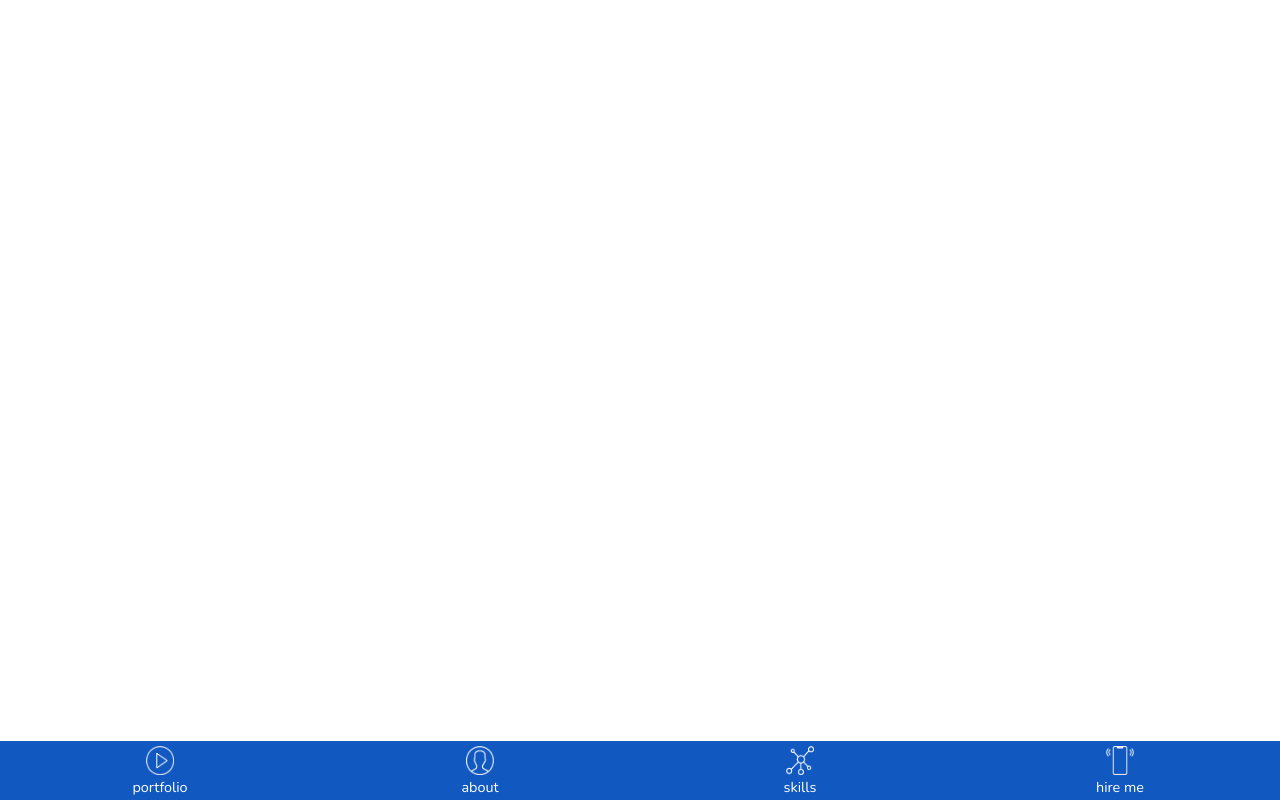
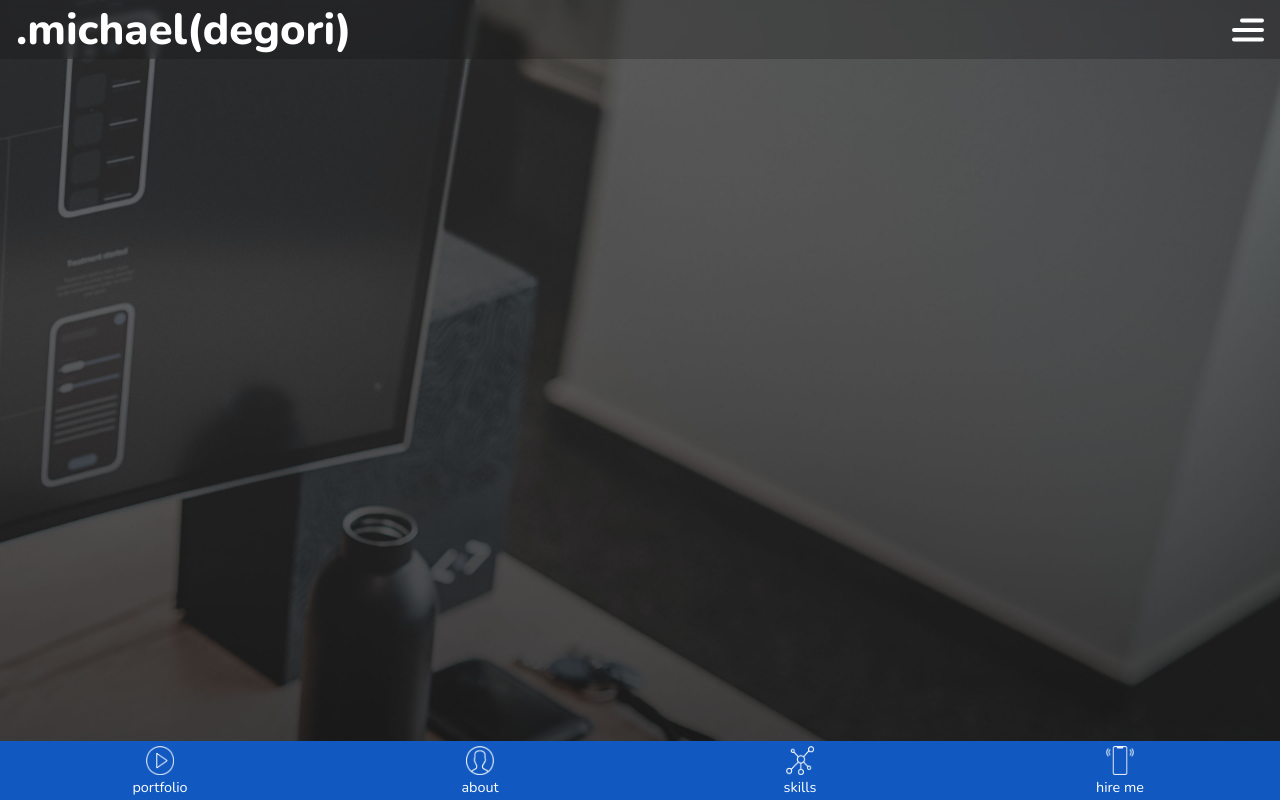
Before and after one commit to michaeldegori/portfolio-site, a React (Create React App) app: page /contact in a window 1280 px wide. Built offline with nearby package versions, Linux system fonts and the light colour scheme.

Commit message:
finished homepage

```diff
--- a/src/App.js
+++ b/src/App.js
@@ -47,14 +47,14 @@ function App() {
     }
   }
 
-  const scrollToTop = () => {
-    if (menuOpen) {
-      window.scrollTo({
-        top: 0,
-        behavior: "smooth"
-      });
-    }
-  }
+  // const scrollToTop = () => {
+  //   if (menuOpen) {
+  //     window.scrollTo({
+  //       top: 0,
+  //       behavior: "smooth"
+  //     });
+  //   }
+  // }
 
   return (
     <div className="App">
@@ -64,7 +64,7 @@ function App() {
         <div className="menu-btn" ref={menuBtnRef}
           onClick={() => {
             openCloseMenu();
-            scrollToTop();
+            // scrollToTop();
           }}>
           <div className="menu-btn-burger"></div>
         </div>
--- a/src/components/Home.js
+++ b/src/components/Home.js
@@ -1,10 +1,6 @@
 import '../styles/Home.css'
 import React, { useRef, useEffect } from 'react';
 import { Link } from 'react-router-dom'
-import dinoStill from '../images/dino-game-still.png'
-import rockStill from '../images/rock-site-still.png'
-import defaultStill from '../images/project-default.jpeg'
-
 
 
 
@@ -12,12 +8,12 @@ const Home = (props) => {
 
   const lastTileRef = useRef()
 
-  useEffect(() => {
-    lastTileRef.current.scrollIntoView({
-      behavior: "smooth",
-      // block: "start",
-    })
-  }, [])
+  // useEffect(() => {
+  //   lastTileRef.current.scrollIntoView({
+  //     behavior: "smooth",
+  //     // block: "start",
+  //   })
+  // }, [])
 
 
   return (
@@ -37,10 +33,10 @@ const Home = (props) => {
               <h2 id="view-work"><Link to='/portfolio'>- View All Work</Link></h2>
             </div>
             <div id="home-carousel-container">
-              <a href="https://the-ironhack-breakfast-club.github.io/dino-game/">
+              <a href="https://the-ironhack-breakfast-club.github.io/dino-game/" target="_blank">
                 <article id="dino-still" className="home-projects"></article>
               </a>
-              <a href="https://www.toningwithteremanatequila.netlify.app/">
+              <a href="https://toningwithteremanatequila.netlify.app/" target="_blank">
                 <article id="rock-still" className="home-projects"></article>
               </a>
               <a href="#">
--- a/src/styles/App.css
+++ b/src/styles/App.css
@@ -111,31 +111,28 @@ input, select {
 html {
   height: 100%;
   width: 100vw;
-  /* background: linear-gradient( rgba(0, 0, 0, .65), rgba(0, 0, 0, 1) ), url('../images/background.jpg'); */
-  background-repeat: no-repeat;
-  background-position: 58%;
-  background-attachment: fixed;
-  background-size: cover;
 }
 
 .background-wrapper {
   position: fixed;
   top: 0px;
-  left: -130%;
   height: 100%;
   z-index: -1;
 }
 
 .background-wrapper img {
   position: relative;
-  height: 100vh;
+  left: -45%;
+  height: 125vmax;
 }
 
 header {
   width: 100%;
   height: 3.7rem;
-  opacity: 1;
+  background-color: rgba(17, 17, 17, 0.23);
+  backdrop-filter: blur(.25rem);
   position: fixed;
+  top: 0;
   z-index: 3;
   display: flex;
   justify-content: space-between;
@@ -147,7 +144,6 @@ header .header-brand {
   font-size: 3.4vmax;
   font-weight: 800;
   color: #fff;
-  /* display: inline-block; */
   margin: auto 0;
   text-align: left;
   padding-left: 1rem;
@@ -183,7 +179,7 @@ header .header-brand {
 }
 
 .menu-background .nav-links-ul.open {
-  height: 200px;
+  /* height: 200px; */
   transform: translateY(85px);
   transition: all .5s ease-in-out;
 }
@@ -219,9 +215,8 @@ header .header-brand {
 
 .menu-background {
   height: 0;
+  top: 0;
   width: 100vw;
-  margin-bottom: 50px;
-  /* background: #aaa; */
   background: linear-gradient( rgba(0,0,0,1) 0%, rgba(0,0,0,0.6) 85%, rgba(0,0,0,0.4) 90%, rgba(0,0,0,0.2) 95%, rgba(0,0,0,0) 100%);
   transition: all .5s ease-in-out;
   position: relative;
--- a/src/styles/Home.css
+++ b/src/styles/Home.css
@@ -5,6 +5,10 @@
   display:flex;
   flex-direction: column;
   justify-content: center;
+}
+
+#home-title.open {
+  margin: 8.75rem 10% 0;
 }
 
 #home-title h1 {
@@ -35,9 +39,8 @@
   display: flex;
   flex-direction: column;
   align-items: center;
-  /* margin-top: 1rem; */
-  margin-bottom: 10vh;
-  height: 50vh;
+  margin-bottom: 10vmax;
+  height: 45vmax;
 }
 
 #home-port-title-container {
@@ -75,14 +78,9 @@
 
 #home-carousel-container article {
   height: 100%;
-  width: 50%;
+  width: 55vmin;
   border-radius: 15px;
   display: inline-block;
-}
-
-#home-carousel-container a {
-  height: 100%;
-  width: 100%;
 }
 
 #dino-still {
```
Also changed, not shown: src/images/background.jpg, 1 other file (tests, documents, lock files or other folders).
